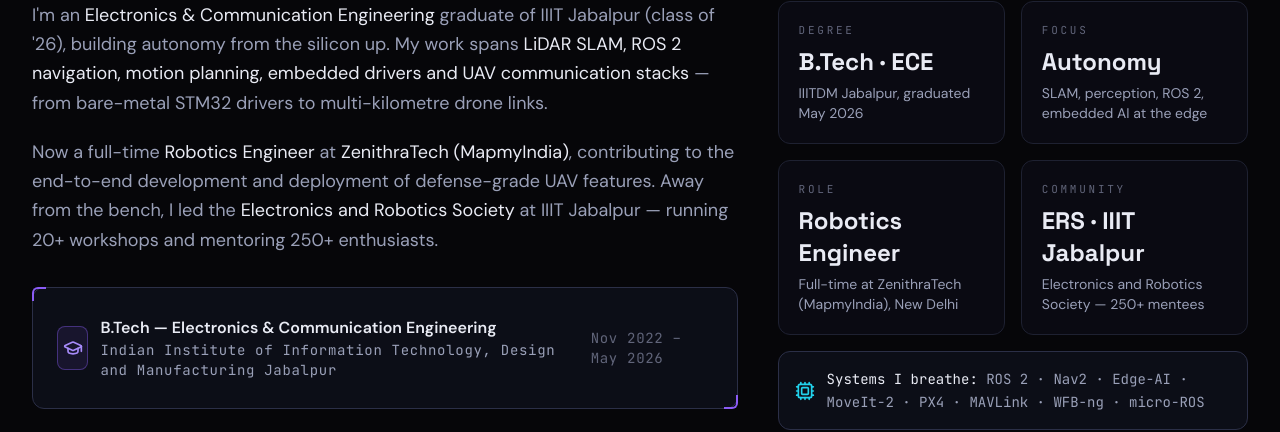
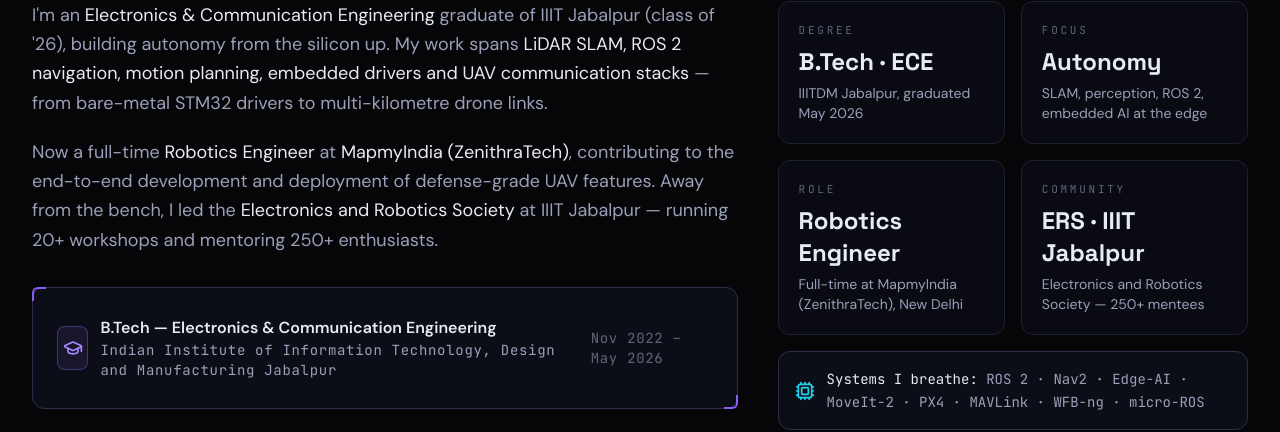
Before and after one commit to GradVizor/portfolio, a React (Vite) app: page / in a window 1280 px wide. Shown: the part 1057-1489 px from the top of the page. Built offline with nearby package versions, Linux system fonts and the light colour scheme.

Commit message:
Fix company & team name

```diff
--- a/src/components/About.tsx
+++ b/src/components/About.tsx
@@ -26,7 +26,7 @@
           </p>
           <p className="mt-5 text-base leading-relaxed text-ink-dim sm:text-lg">
             Now a full-time <span className="text-ink">Robotics Engineer</span> at{" "}
-            <span className="text-ink">ZenithraTech (MapmyIndia)</span>, contributing to the end-to-end
+            <span className="text-ink">MapmyIndia (ZenithraTech)</span>, contributing to the end-to-end
             development and deployment of defense-grade UAV features. Away from the bench, I led the{" "}
             <span className="text-ink">Electronics and Robotics Society</span> at IIIT Jabalpur —
             running 20+ workshops and mentoring 250+ enthusiasts.
--- a/src/data/projects.ts
+++ b/src/data/projects.ts
@@ -204,7 +204,7 @@
   {
     id: "zenithra-fte",
     title: "Robotics Engineer",
-    org: "ZenithraTech (MapmyIndia)",
+    org: "MapmyIndia (ZenithraTech)",
     location: "New Delhi",
     duration: "Jul 2026 — Present",
     type: "INDUSTRY",
@@ -219,7 +219,7 @@
   {
     id: "zenithra",
     title: "Robotics Intern",
-    org: "ZenithraTech (MapmyIndia)",
+    org: "MapmyIndia (ZenithraTech)",
     location: "New Delhi",
     duration: "May 2025 — Jun 2026",
     type: "INDUSTRY",
@@ -292,7 +292,7 @@
   {
     k: "ROLE",
     v: "Robotics Engineer",
-    d: "Full-time at ZenithraTech (MapmyIndia), New Delhi",
+    d: "Full-time at MapmyIndia (ZenithraTech), New Delhi",
   },
   {
     k: "COMMUNITY",
```
